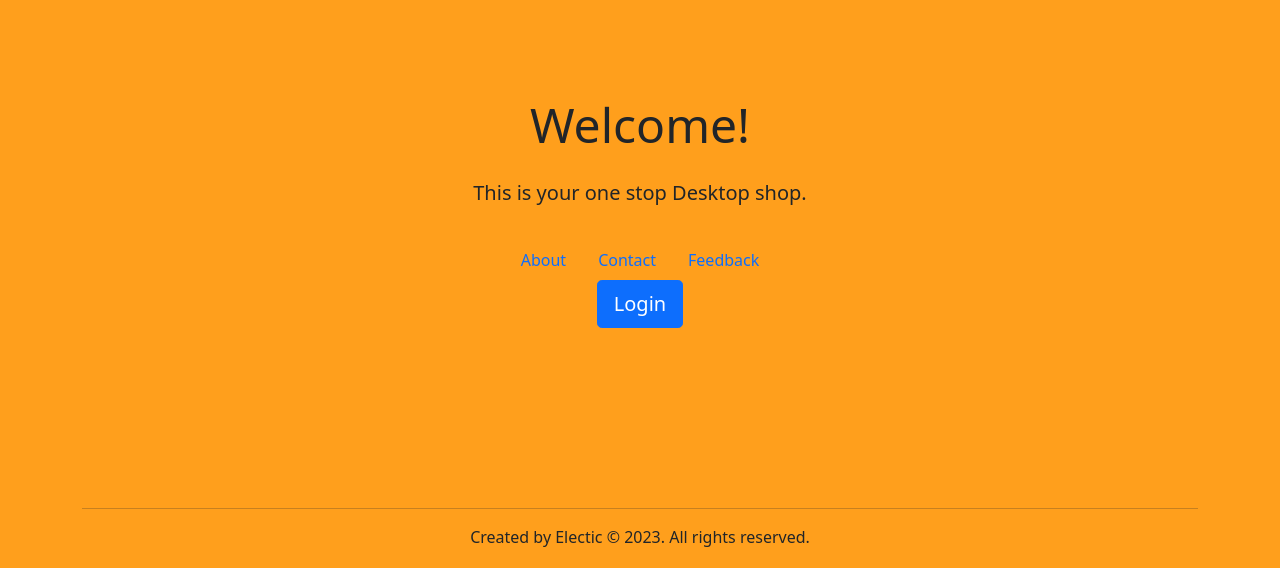
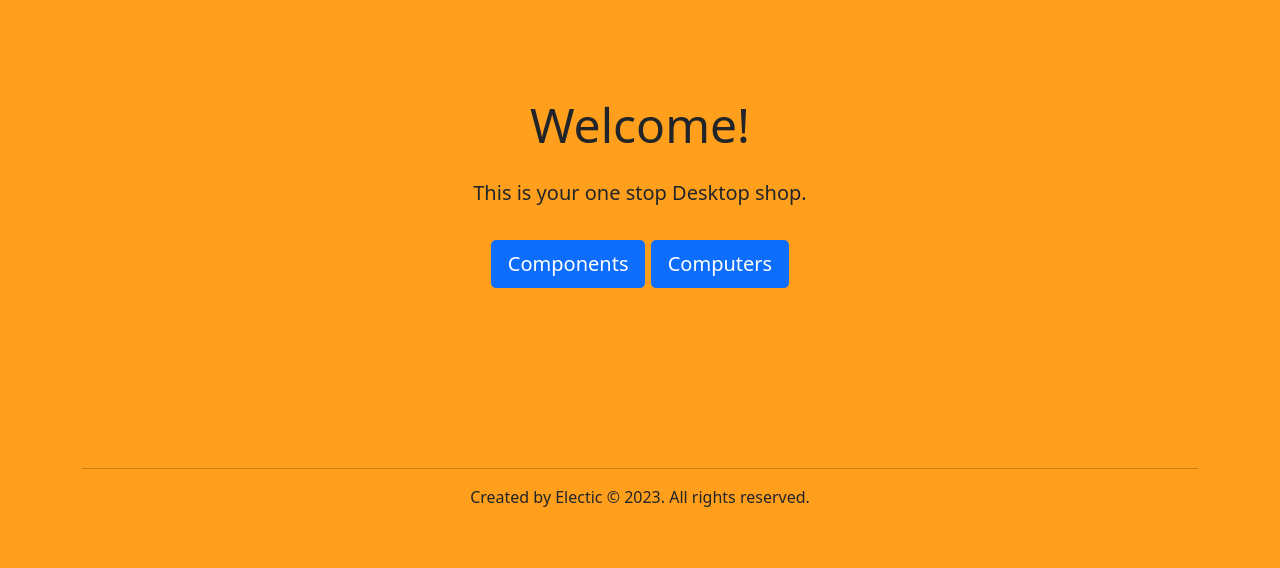
Before and after one commit to sajjadsalman/Electic---Ecommerce-Store-for-PC-build-and-buy, a Django app: page /part3/ in a window 1280 px wide. Shown: the part 56-624 px from the top of the page. Run offline with Django 4.2, Linux system fonts and the light colour scheme; some libraries are stand-ins or nearby versions.

Commit message:
Update main_page.html

```diff
--- a/part3/templates/part3/main_page.html
+++ b/part3/templates/part3/main_page.html
@@ -26,13 +26,9 @@
     <main role="main" class="inner cover text-center">
       <h1 class="cover-heading">Welcome!</h1>
       <p class="lead">This is your one stop Desktop shop.</p>
-      <nav class="nav nav-masthead justify-content-center">
-        <a class="nav-link active" href="{% url 'about' %}">About</a>
-        <a class="nav-link" href="{% url 'contact' %}">Contact</a>
-        <a class="nav-link" href="{% url 'feedback' %}">Feedback</a>
-      </nav>
       <p class="lead">
-        <a href="#" class="btn btn-lg btn-primary">Login</a>
+        <a href="#" class="btn btn-lg btn-primary">Components</a>
+        <a href="#" class="btn btn-lg btn-primary">Computers</a>
       </p>
     </main>
 
```
